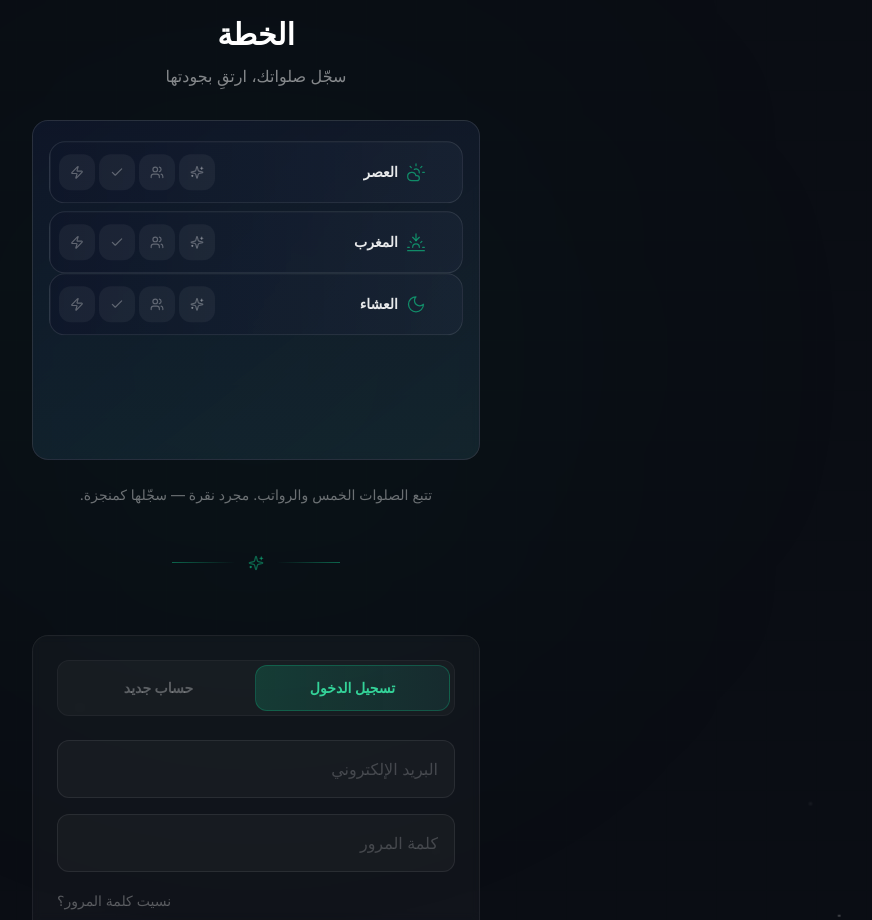
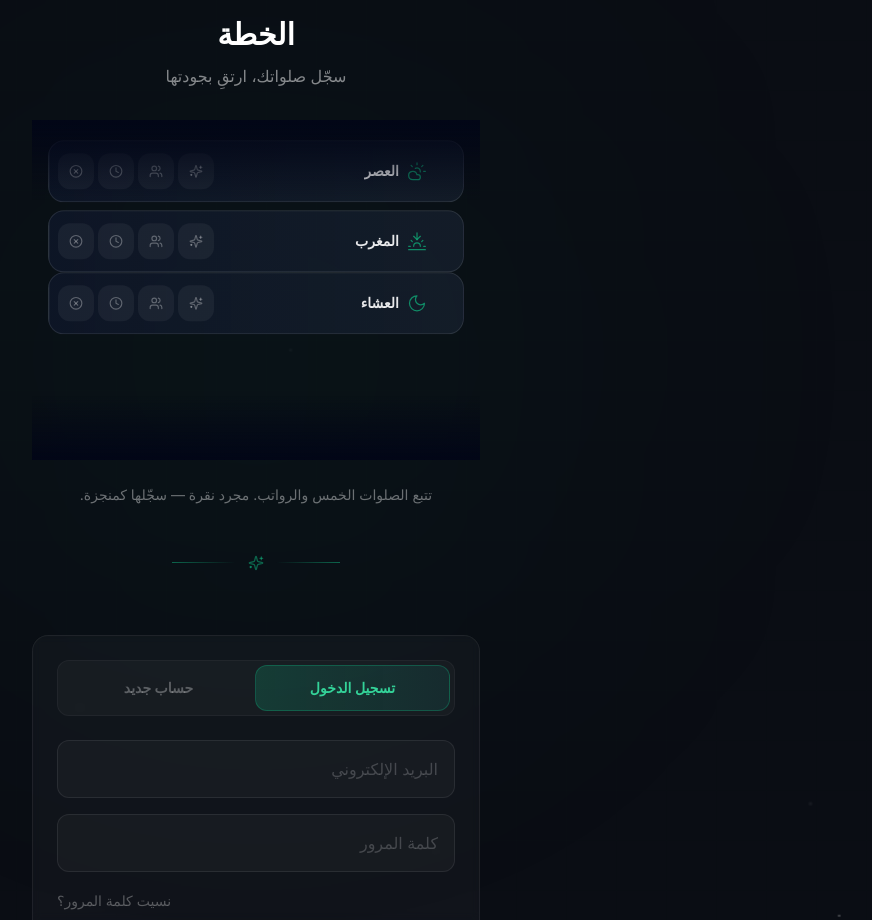
Before and after one commit to hsznzas/haseeba, a React (Vite) app: page /#/analytics in a window 1280 px wide. Before the commit this address led to /#/analytics. Shown: the part 960-1880 px from the top of the page, without its empty margins (384-1256 px from the left). Built offline with nearby package versions, Linux system fonts and the light colour scheme; no server answers; the HTML template or start-up script is replaced by a standard one.

Commit message:
fix: Update quality icons to match homepage, remove bg, add feathered edges

```diff
--- a/src/pages/Login.tsx
+++ b/src/pages/Login.tsx
@@ -1,6 +1,6 @@
 import React, { useState, useEffect } from "react";
 import { useAuth } from "../context/AuthContext";
-import { Globe, ArrowLeft, Mail, CheckCircle2, Sparkles, Users, Zap, Share, MoreVertical, Plus, Smartphone, Sunrise, Sun, CloudSun, Sunset, Moon, Check } from "lucide-react";
+import { Globe, ArrowLeft, Mail, CheckCircle2, Sparkles, Users, Zap, Share, MoreVertical, Plus, Smartphone, Sunrise, Sun, CloudSun, Sunset, Moon, Clock, XCircle } from "lucide-react";
 import { DemoPersona } from "../services/storage";
 // 1. Updated Imports to include Scroll hooks
 import { motion, AnimatePresence, useScroll, useTransform, MotionValue } from "framer-motion";
@@ -96,12 +96,12 @@ const DEMO_PRAYERS = [
   { id: 'isha', name: 'Isha', nameAr: 'العشاء', icon: Moon, logQuality: 3 },   // Missed
 ];
 
-// Quality level config for demo buttons
+// Quality level config for demo buttons (matching real PrayerCard icons)
 const QUALITY_LEVELS = [
   { id: 0, label: '1st', labelAr: 'تكبيرة', icon: Sparkles, color: 'text-emerald-400', bg: 'bg-emerald-500/20', border: 'border-emerald-500/30' },
   { id: 1, label: 'Grp', labelAr: 'جماعة', icon: Users, color: 'text-yellow-400', bg: 'bg-yellow-500/20', border: 'border-yellow-500/30' },
-  { id: 2, label: 'Solo', labelAr: 'وقت', icon: Check, color: 'text-orange-400', bg: 'bg-orange-500/20', border: 'border-orange-500/30' },
-  { id: 3, label: 'Miss', labelAr: 'فات', icon: Zap, color: 'text-red-400', bg: 'bg-red-500/20', border: 'border-red-500/30' },
+  { id: 2, label: 'Solo', labelAr: 'وقت', icon: Clock, color: 'text-orange-400', bg: 'bg-orange-500/20', border: 'border-orange-500/30' },
+  { id: 3, label: 'Miss', labelAr: 'فات', icon: XCircle, color: 'text-red-400', bg: 'bg-red-500/20', border: 'border-red-500/30' },
 ];
 
 // Demo Prayer Card Component (matches real PrayerCard styling)
@@ -570,10 +570,18 @@ const Login: React.FC = () => {
               whileInView={{ opacity: 1, y: 0 }}
               viewport={{ once: true }}
               transition={{ duration: 0.6, delay: 0.4 }}
-              className="relative p-4 rounded-2xl bg-gradient-to-br from-slate-900/90 to-slate-800/50 border border-white/10 backdrop-blur-sm overflow-hidden min-h-[340px]"
+              className="relative p-4 overflow-hidden h-[340px]"
             >
-              {/* Subtle background glow */}
-              <div className="absolute inset-0 bg-gradient-to-t from-emerald-500/5 to-transparent pointer-events-none" />
+              {/* Feathered top edge - cards fade into nothing */}
+              <div
+                className="absolute inset-x-0 top-0 h-20 z-10 pointer-events-none"
+                style={{ background: 'linear-gradient(to bottom, rgb(2 6 23) 0%, transparent 100%)' }}
+              />
+              {/* Feathered bottom edge - cards rise from transparency */}
+              <div
+                className="absolute inset-x-0 bottom-0 h-16 z-10 pointer-events-none"
+                style={{ background: 'linear-gradient(to top, rgb(2 6 23) 0%, transparent 100%)' }}
+              />
 
               {/* Prayer Cards */}
               <div className="relative space-y-0">
```
